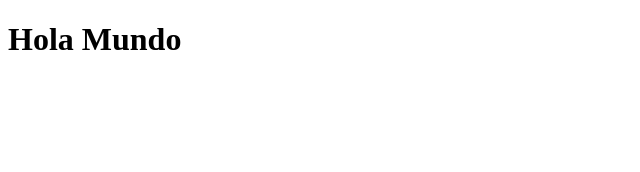
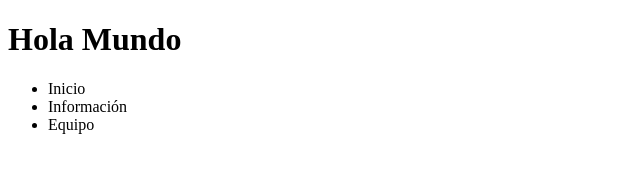
Before and after one commit to ANDR0M3D41/fnam.github.io, a plain HTML site: page index.html in a window 1280 px wide. Shown: the whole page, without its empty margins (0-640 px from the left). Drawn offline with Linux system fonts and the light colour scheme.

Commit message:
Add files via upload

```diff
--- a/index.html
+++ b/index.html
@@ -7,5 +7,12 @@
 
 	<body>
 		<h1>Hola Mundo</h1>
+		<nav>
+			<ul>
+				<li>Inicio</li>
+				<li>Información</li>
+				<li>Equipo</li>
+			</ul>
+		</nav>
 	</body>
 </html>
```
